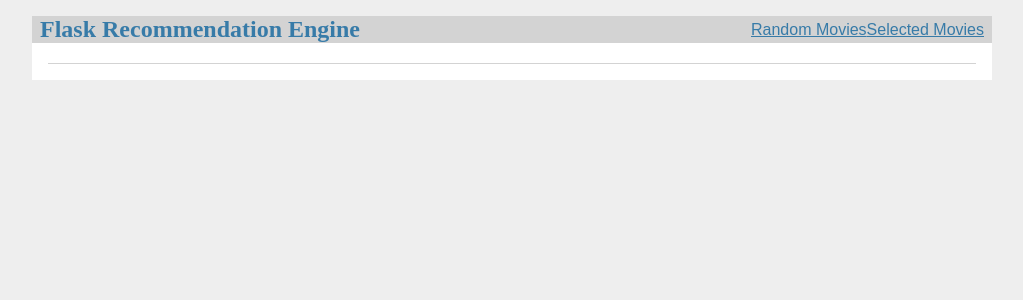
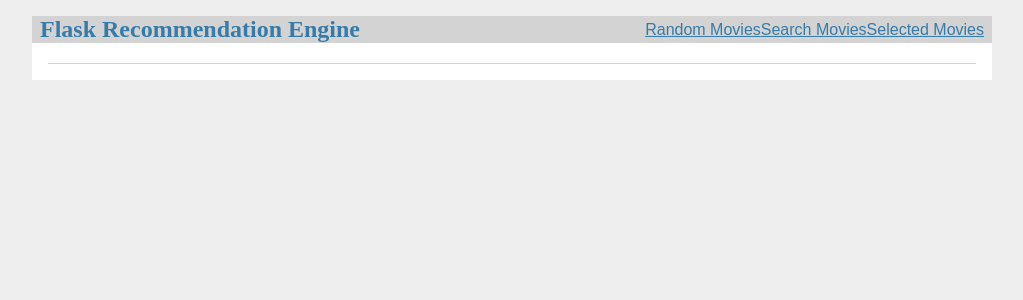
Before and after one commit to jentron/FlaskRecommender, a Flask app: page / in a window 1280 px wide. Shown: the top 300 px of the page, without its empty margins (128-1151 px from the left). Run offline with Flask 2, Linux system fonts and the light colour scheme.

Commit message:
Add search to the menu

```diff
--- a/app/main.py
+++ b/app/main.py
@@ -15,6 +15,11 @@
      'SELECT * FROM movies ORDER BY RANDOM() LIMIT 10;'
     ).fetchall()
     return render_template('main/index.html', movies=movies, title='Random Movies')
+
+@bp.route('/search', methods=('GET', 'POST'))
+def search():
+    return render_template('main/index.html', movies=movies, title='Search For Movies')
+
 
 @bp.route('/selected', methods=('GET', 'POST'))
 ## @login_required
--- a/app/templates/base.html
+++ b/app/templates/base.html
@@ -6,6 +6,7 @@
 <nav>
   <h1>Flask Recommendation Engine</h1>
   <a href='/'>Random Movies</a>
+  <a href='/search'>Search Movies</a>
   <a href='/selected'>Selected Movies</a>
 </nav>
 <section class="content">
```
